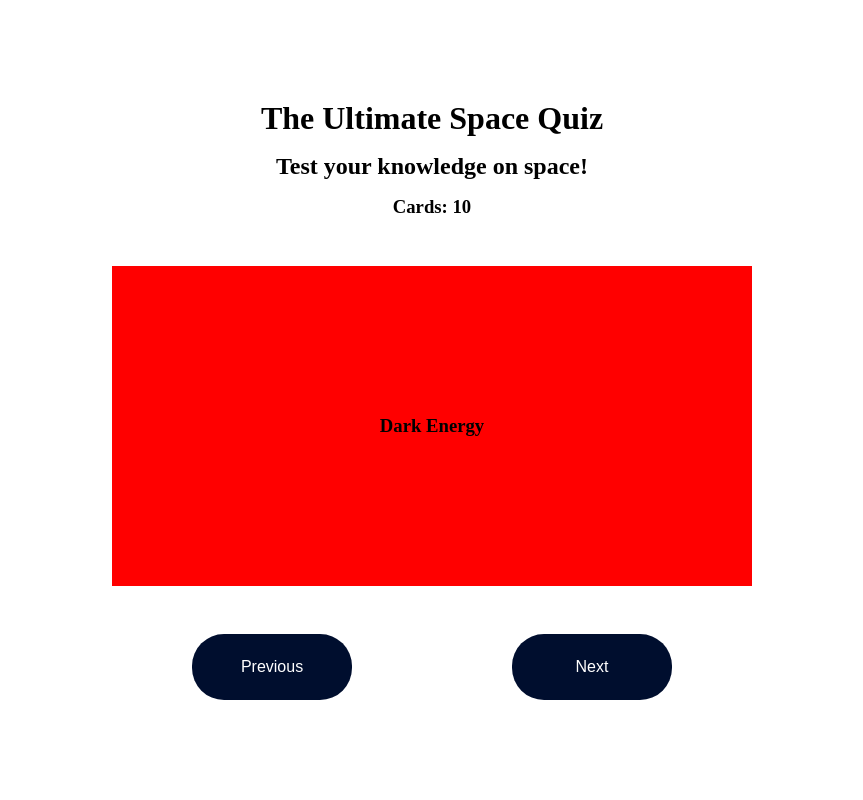
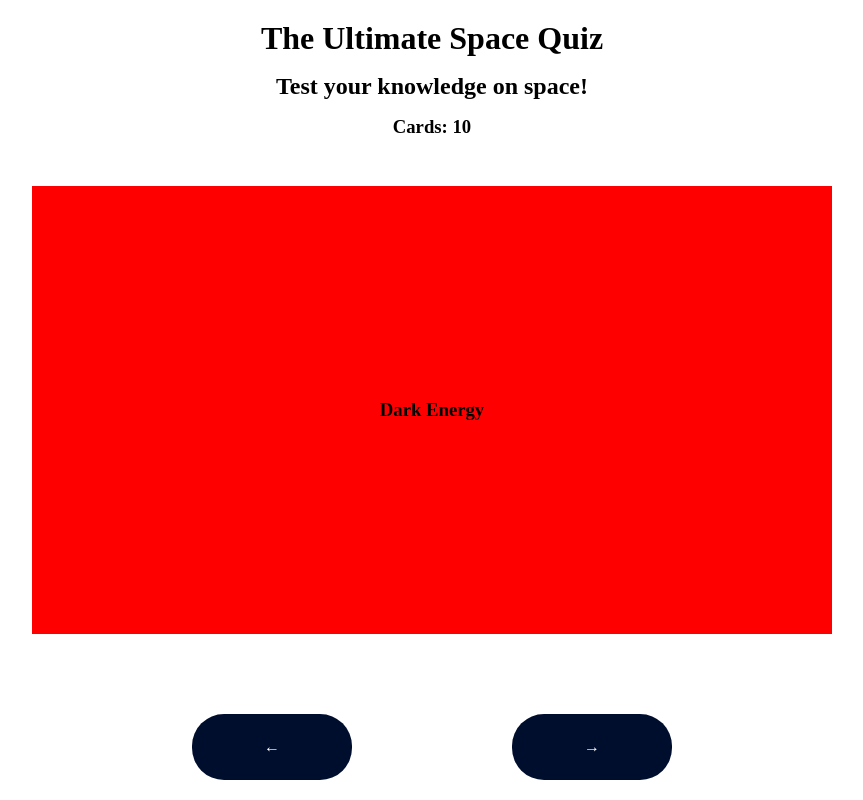
Before and after one commit to matayay/flashCards, a React app: page / in a window 1280 px wide. Shown: the whole page, without its empty margins (208-1071 px from the left). Built offline with nearby package versions, Linux system fonts and the light colour scheme; the HTML template or start-up script is replaced by a standard one.

Commit message:
preparing to add form

```diff
--- a/src/App.tsx
+++ b/src/App.tsx
@@ -5,7 +5,7 @@ import { useState } from 'react'
 import './stylesheets/App.css'
 
 const App = () => {
-    const [speed, setSpeed] = useState("0.8s");
+    const [speed, setSpeed] = useState("0s");
 
     const [flip, setFlip] = useState("none");
     const controlFlip = () => {
--- a/src/components/CardButtons.tsx
+++ b/src/components/CardButtons.tsx
@@ -9,8 +9,8 @@ interface Props {
 const CardButtons:FC<Props> = (props) => {
     return (
         <div className="CardButtons">
-            <button onClick={props.backward}>Previous</button>
-            <button onClick={props.forward}>Next</button>
+            <button onClick={props.backward}>&larr;</button>
+            <button onClick={props.forward}>&rarr;</button>
         </div>
     )
 };
--- a/src/components/FlashCard.tsx
+++ b/src/components/FlashCard.tsx
@@ -1,5 +1,6 @@
 import { FC } from 'react';
 import flashcards from './Cards';
+import Guess from './Guess';
 import '../stylesheets/FlashCard.css';
 
 interface Props {
@@ -16,7 +17,8 @@ const FlashCard:FC<Props> = (props) => {
     };
 
     return (
-        <div className='FlashCard' onClick={props.controlFlip}>
+        <div className='FlashCard'>
+            <div className='card' onClick={props.controlFlip}>
                 <div className='inner' style={innerStyles}>
                     <div className='front' style={{backgroundColor: flashcards[props.flascard][2]}}>
                         <h3>{flashcards[props.flascard][0]}</h3>
@@ -26,6 +28,9 @@ const FlashCard:FC<Props> = (props) => {
                     </div>
                 </div>
             </div>
+
+            <Guess />
+        </div>
     )
 };
 
--- /dev/null
+++ b/src/components/Guess.tsx
@@ -0,0 +1,13 @@
+import { FC } from "react";
+import { useState } from "react";
+import '../stylesheets/Guess.css';
+
+const Guess = () => {
+    return (
+        <div className="Guess">
+
+        </div>
+    )
+};
+
+export default Guess;
--- a/src/stylesheets/FlashCard.css
+++ b/src/stylesheets/FlashCard.css
@@ -1,8 +1,16 @@
 .FlashCard {
-    width: 40rem;
-    height: 20rem;
+    width: 50rem;
+    height: 30rem;
+    display: flex;
+    flex-direction: column;
+    gap: 2rem;
+}
+
+.card {
+    width: 100%;
+    height: 100%;
     background-color: transparent;
-    perspective: 1500px;
+    perspective: 2500px;
 }
 
 .inner {
--- /dev/null
+++ b/src/stylesheets/Guess.css
@@ -0,0 +1,10 @@
+.Guess {
+    width: 100%;
+    height: fit-content;
+    display: flex;
+    flex-direction: column;
+    align-items: center;
+    justify-content: center;
+    background-color: rgb(0, 14, 46);
+    opacity: 50%;
+}
```
Lines whose indentation alone changed are shown as unchanged.
